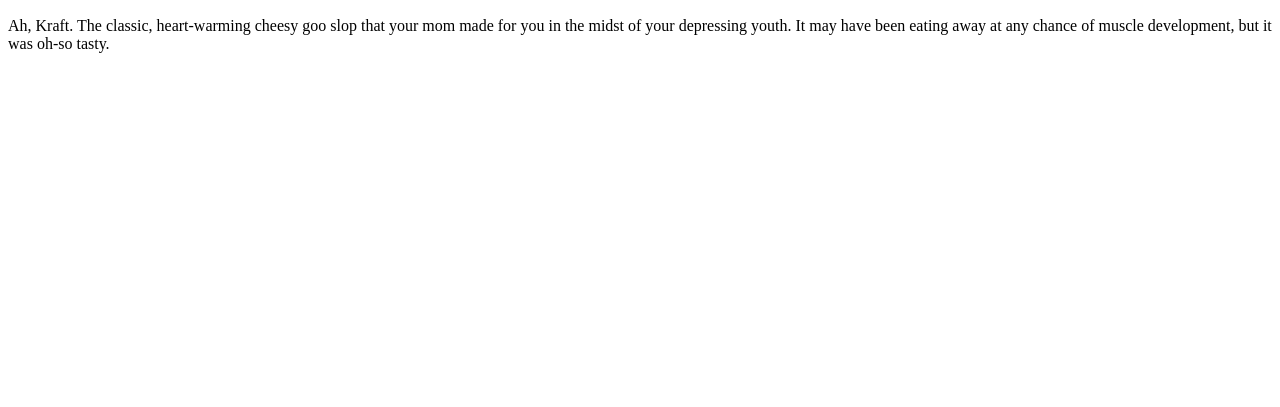
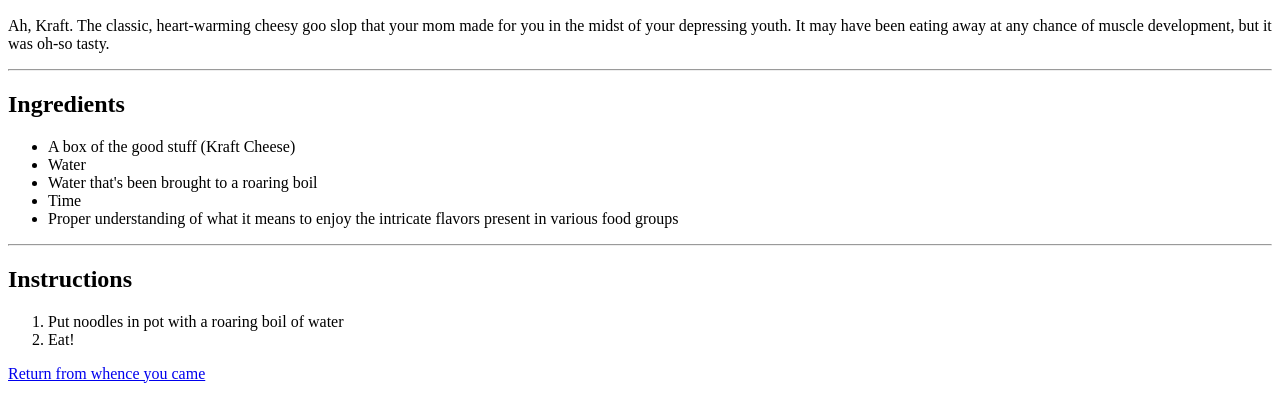
Before and after one commit to burritosinthesky/odin-recipies, a plain HTML site: page recipes/kraft-cheese.html in a window 1280 px wide. Shown: the part 393-800 px from the top of the page. Drawn offline with Linux system fonts and the light colour scheme.

Commit message:
Edit kraft-cheese.html
q

```diff
--- a/recipes/kraft-cheese.html
+++ b/recipes/kraft-cheese.html
@@ -11,5 +11,22 @@
     <hr>
     <img src="https://target.scene7.com/is/image/Target/GUEST_d591e3c5-4517-4279-969e-164aef8ac376?wid=488&hei=488&fmt=pjpeg" alt="Image of Kraft Mac">
     <p>Ah, Kraft. The classic, heart-warming cheesy goo slop that your mom made for you in the midst of your depressing youth. It may have been eating away at any chance of muscle development, but it was oh-so tasty.</p>
+    <hr>
+    <h2>Ingredients</h2>
+    <ul>
+        <li>A box of the good stuff (Kraft Cheese)</li>
+        <li>Water</li>
+        <li>Water that's been brought to a roaring boil</li>
+        <li>Time</li>
+        <li>Proper understanding of what it means to enjoy the intricate flavors present in various food groups</li>
+    </ul>
+    <hr>
+    <h2>Instructions</h2>
+    <ol>
+        <li>Put noodles in pot with a roaring boil of water</li>
+        <li>Eat!</li>
+    </ol>
+
+    <a href="../index.html">Return from whence you came</a>
 </body>
 </html>
```
